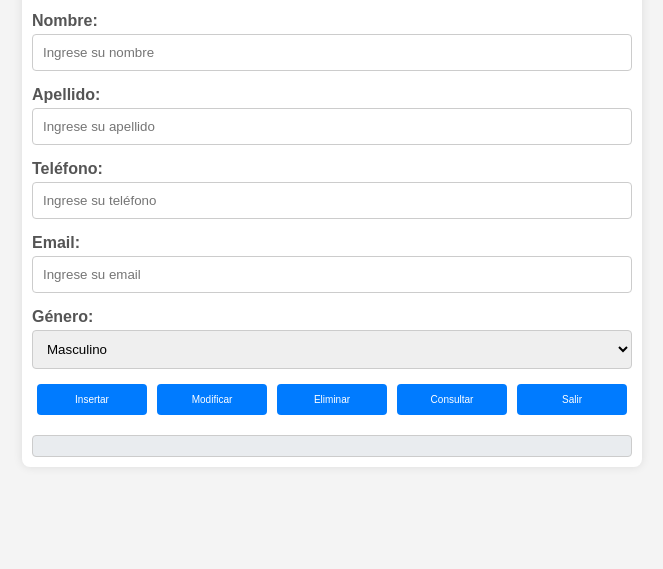
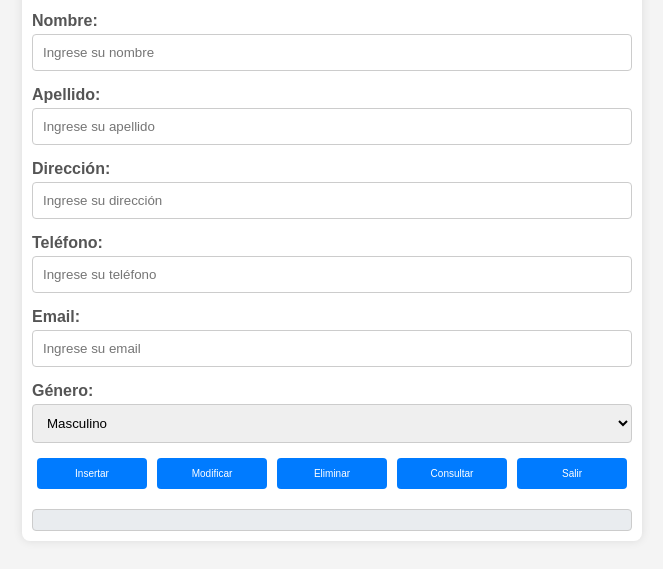
Before and after one commit to LCALO-LAB/FORMULARIO, a plain HTML site: page index.html in a window 1280 px wide. Shown: the part 145-714 px from the top of the page, without its empty margins (308-971 px from the left). Drawn offline with Linux system fonts and the light colour scheme.

Commit message:
Update index.html

```diff
--- a/index.html
+++ b/index.html
@@ -25,6 +25,7 @@
           placeholder="Ingrese su nombre"
           required
         />
+
         <label for="apellido">Apellido:</label>
         <input
           type="text"
@@ -33,6 +34,13 @@
           required
         />
 
+        <label for="direccion">Dirección:</label>
+        <input
+          type="text"
+          id="direccion"
+          placeholder="Ingrese su dirección"
+          required
+        />
 
         <label for="telefono">Teléfono:</label>
         <input
```
